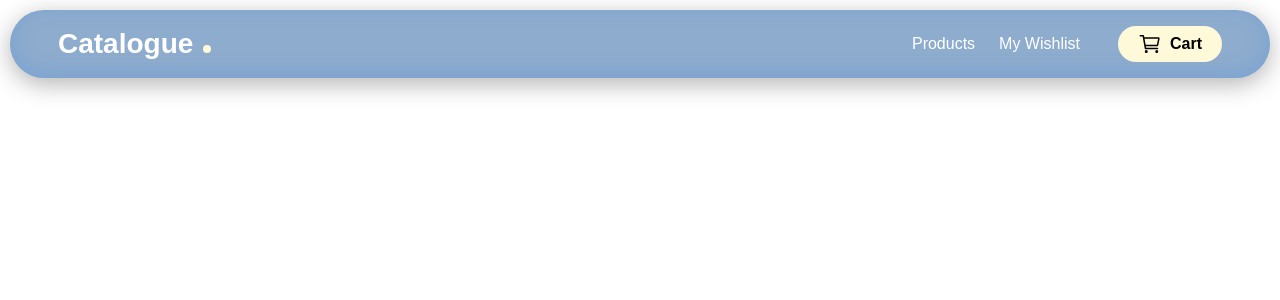
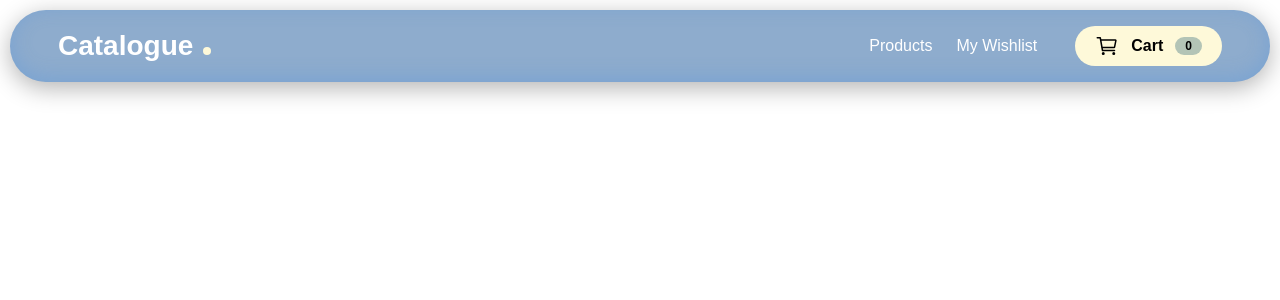
Before and after one commit to ahmadiqball/evermos-catalogue, a Nuxt app: page / in a window 1280 px wide. Shown: the top 300 px of the page. Built offline with nearby package versions, Linux system fonts and the light colour scheme.

Commit message:
feat: add cart item counter on header cart button

```diff
--- a/src/layouts/default.vue
+++ b/src/layouts/default.vue
@@ -1,8 +1,15 @@
 <script setup lang="ts">
 import { NuxtPage } from '#components';
-import { ref } from 'vue';
+import { computed, ref } from 'vue';
+import { useCartStore } from '~/store/cart';
 
 const openMenuDropdown = ref(false);
+
+const cartStore = useCartStore();
+
+const totalItemInCart = computed(() =>
+  cartStore.products.reduce((acc, val) => (acc += val.quantity), 0)
+);
 </script>
 
 <template>
@@ -22,6 +29,7 @@ const openMenuDropdown = ref(false);
         <NuxtLink to="/cart" class="header-cart">
           <IconCart class="header-cart-icon" />
           <span>Cart</span>
+          <span class="header-cart-count"> {{ totalItemInCart }}</span>
         </NuxtLink>
       </div>
 
@@ -100,10 +108,10 @@ main {
   background-color: var(--color-yellow-100);
   color: black;
   display: flex;
-  gap: 8px;
+  gap: 12px;
   align-items: center;
   justify-content: center;
-  padding: 6px 20px;
+  padding: 8px 20px;
   border-radius: 999px;
   font-weight: 700;
   transition: linear background 200ms;
@@ -112,6 +120,13 @@ main {
 
 .header-cart-icon {
   width: 24px;
+}
+
+.header-cart-count {
+  font-size: 12px;
+  background-color: var(--color-green-400);
+  padding: 2px 10px;
+  border-radius: 999px;
 }
 
 .header-cart:hover {
```
